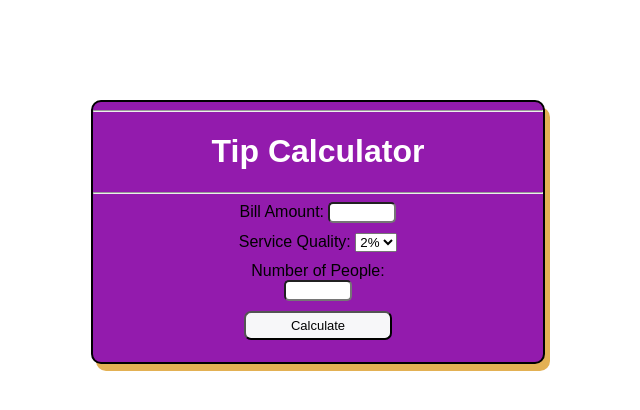
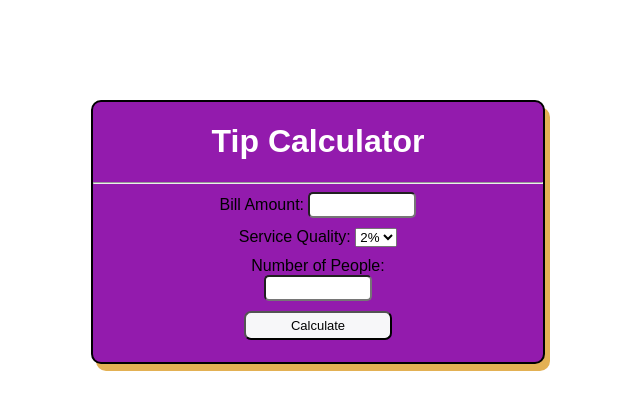
Before and after one commit to mahmudul7608/tips-project, a plain HTML site: page index.html in a window 1280 px wide. Shown: the whole page, without its empty margins (322-962 px from the left). Drawn offline with Linux system fonts and the light colour scheme.

Commit message:
some change

```diff
--- a/index.html
+++ b/index.html
@@ -8,7 +8,6 @@
   </head>
   <body>
     <div class="tips-container">
-      <hr />
       <h1>Tip Calculator</h1>
       <hr />
       <div class="calculator">
--- a/style.css
+++ b/style.css
@@ -33,7 +33,8 @@ label {
 }
 
 input[type="number"] {
-  width: 60px;
+  width: 100px;
+  height: 20px;
   border-radius: 5px;
 }
 button {
@@ -44,7 +45,7 @@ button {
   background-color: rgb(247, 247, 249);
 }
 button:hover {
-  background-color: rgb(178, 178, 107);
+  background-color: rgb(67, 128, 53);
 }
 
 input[type="text"] {
```
